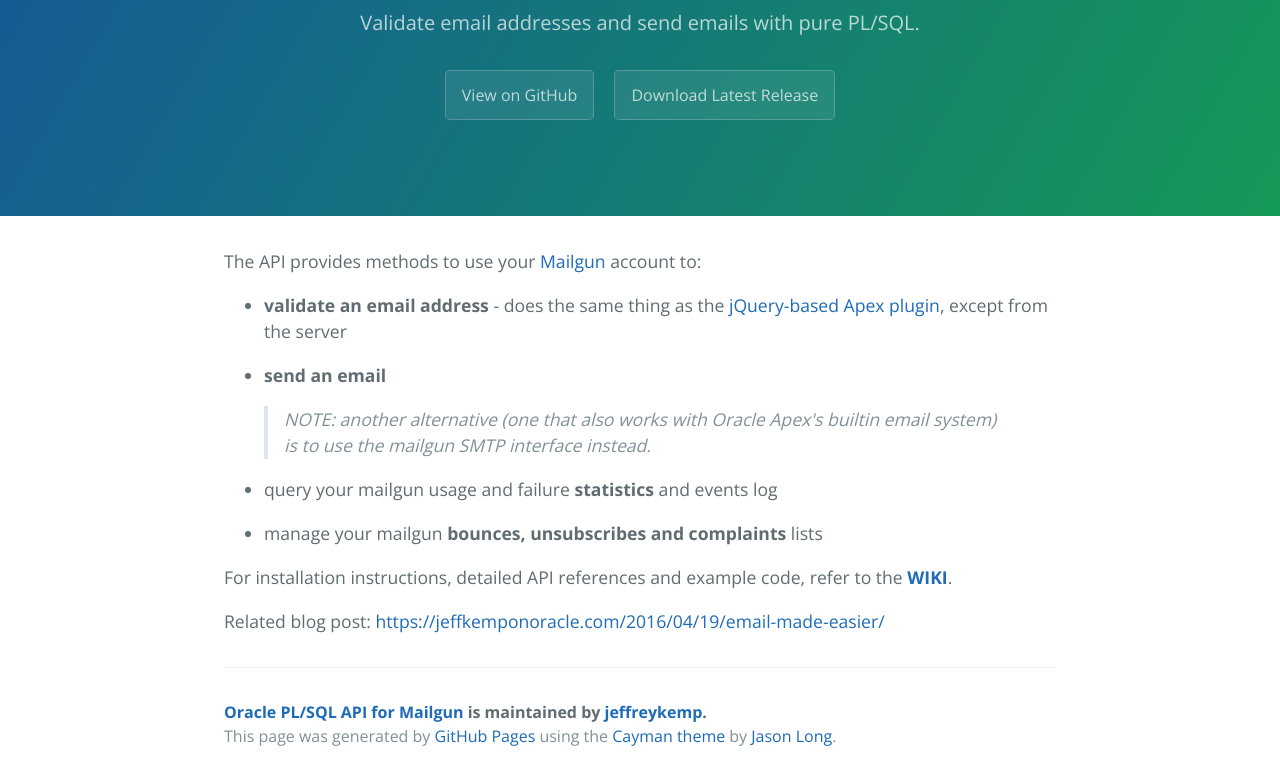
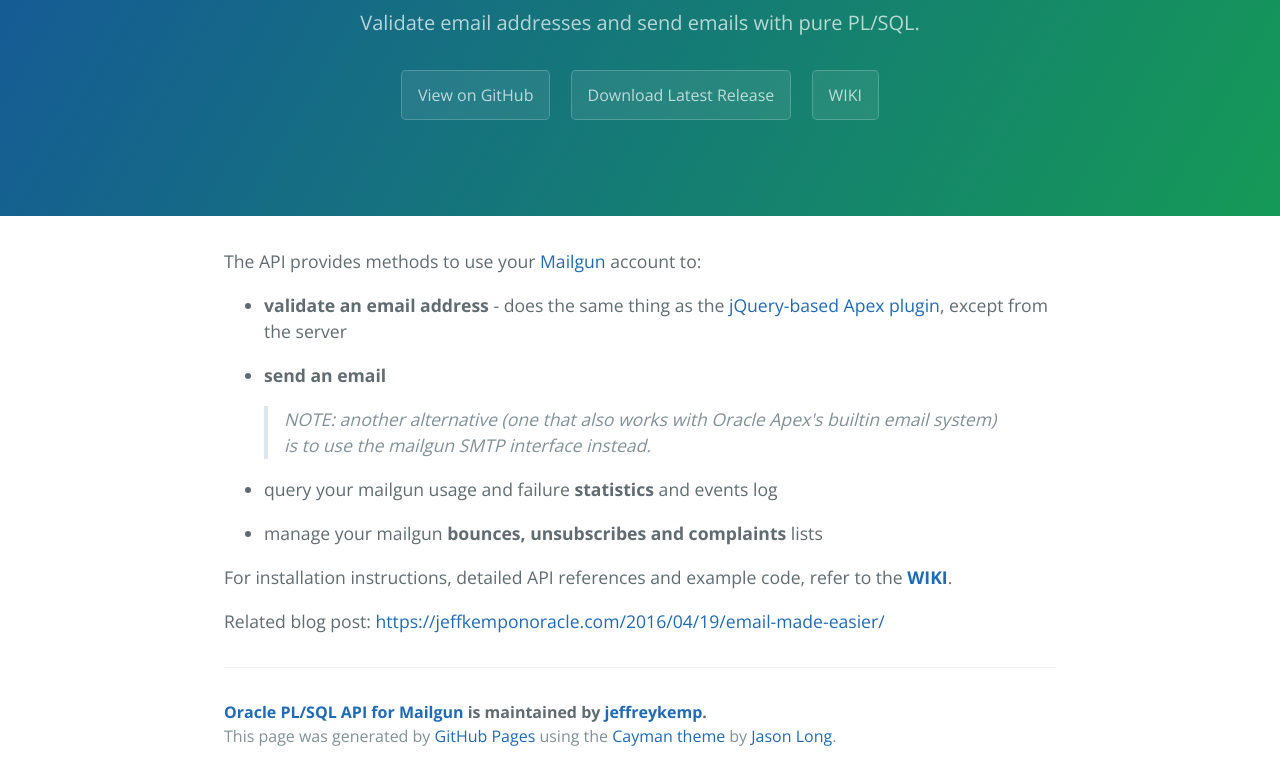
Before and after one commit to jeffreykemp/mailgun-plsql-api, a plain HTML site: page index.html in a window 1280 px wide. Shown: the part 167-947 px from the top of the page. Drawn offline with nearby package versions, Linux system fonts and the light colour scheme.

Commit message:
Update index.html

```diff
--- a/index.html
+++ b/index.html
@@ -15,6 +15,7 @@
       <h2 class="project-tagline">Validate email addresses and send emails with pure PL/SQL.</h2>
       <a href="https://github.com/jeffreykemp/mailgun-plsql-api" class="btn">View on GitHub</a>
       <a href="https://github.com/jeffreykemp/mailgun-plsql-api/releases/latest" class="btn">Download Latest Release</a>
+      <a href="https://github.com/jeffreykemp/mailgun-plsql-api/wiki" class="btn">WIKI</a>
     </section>
 
     <section class="main-content">
```
